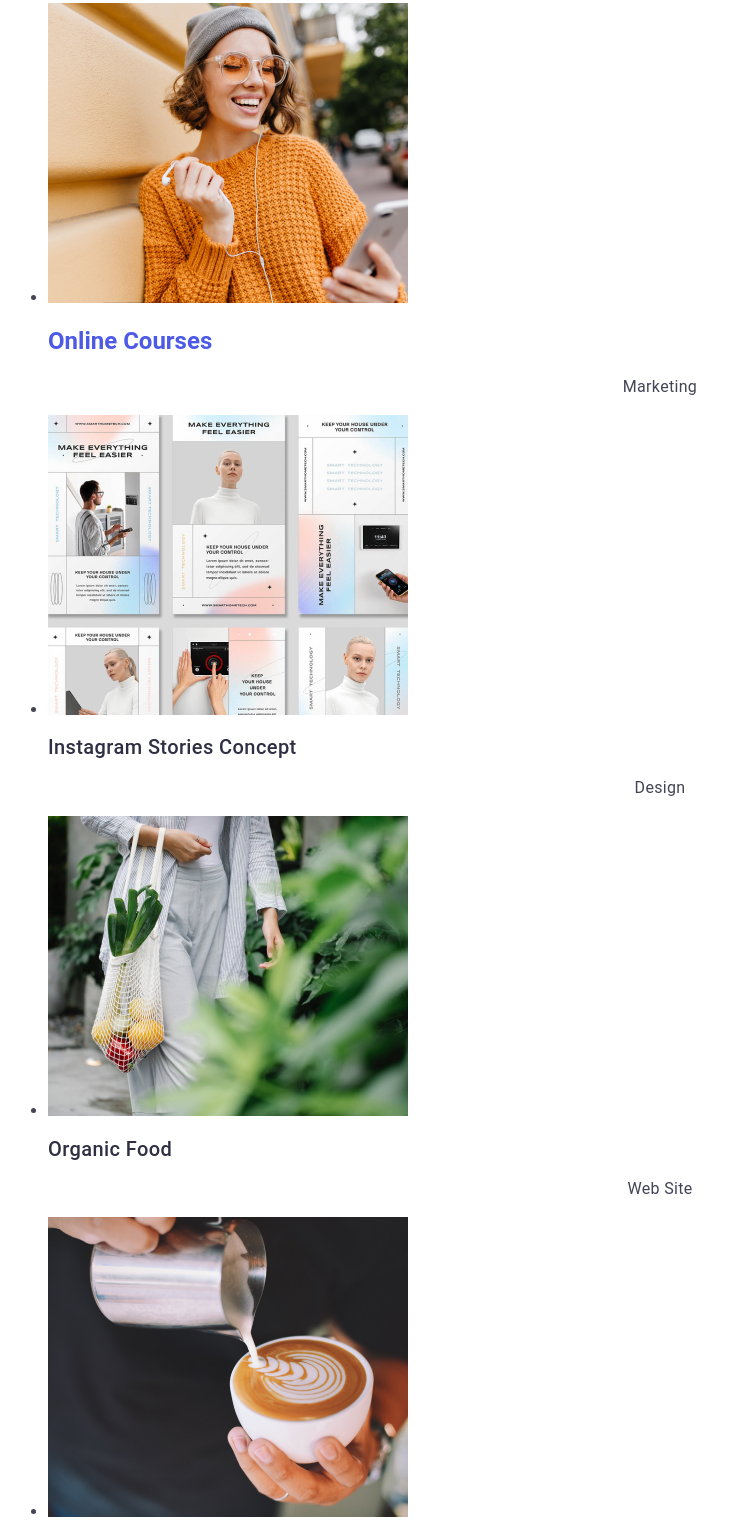
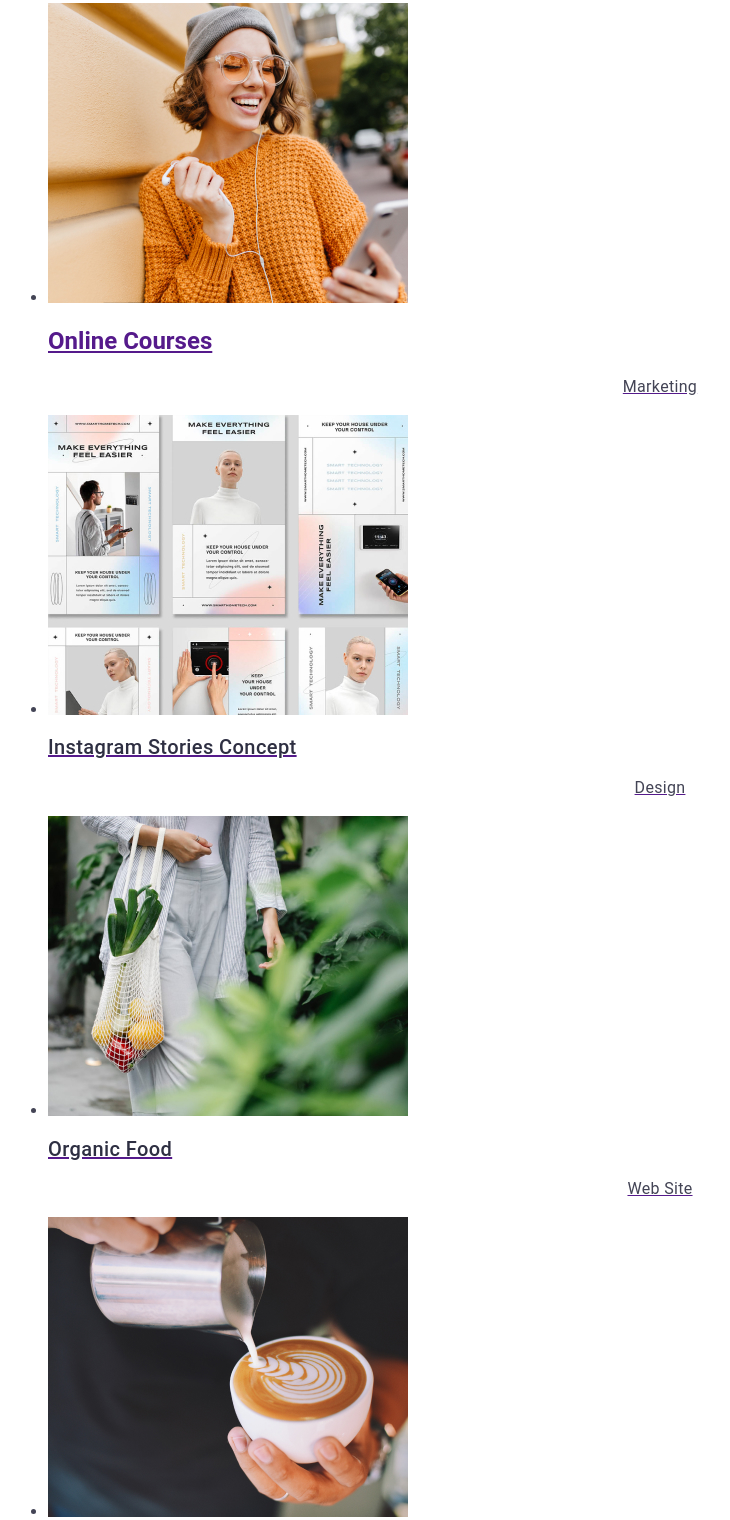
Before and after one commit to irinasokolenko/goit-markup-hw-02, a plain HTML site: page portfolio.html in a window 1280 px wide. Shown: the part 2361-3881 px from the top of the page, without its empty margins (0-730 px from the left). Drawn offline with Linux system fonts and the light colour scheme.

Commit message:
Update portfolio.html

```diff
--- a/portfolio.html
+++ b/portfolio.html
@@ -81,28 +81,28 @@
                 </a>
                 </li>
                 <li class="person-item1">
-                <a href class="list-link-link link">
+                <a href class="list-link-link list">
                 <img src="/images/img-6.jpg" alt="Online" width="360" height="300"/>
                 <h2 lass="photo-person-name">Online Courses</h2>
                 <p class="person-item-text">Marketing</p>
                 </a>
                 </li>
                 <li class="person-item2">
-                <a href class="list-link-link link">
+                <a href class="list-link-link list">
                 <img src="/images/img-7.jpg" alt="Instagram" width="360" height="300"/>
                 <h2 class="photo-person">Instagram Stories Concept</h2>
                 <p class="person-item-text">Design</p>
                 </a>
                 </li>
                 <li class="person-item">
-                <a href class="list-link-link link">
+                <a href class="list-link-link list">
                 <img src="/images/img-8.jpg" alt="Food" width="360" height="300"/>
                 <h2 class="photo-person">Organic Food</h2>
                 <p class="person-item-text">Web Site</p>
                 </a>
                 </li>
                 <li class="person-item">
-                <a href class="list-link-link link">
+                <a href class="list-link-link list">
                 <img src="/images/img-9.jpg" alt="Coffee" width="360" height="300"/>
                 <h2 class="photo-person-name">Fresh Coffee</h2>
                 <p class="person-item-text">Web Site</p>
```
